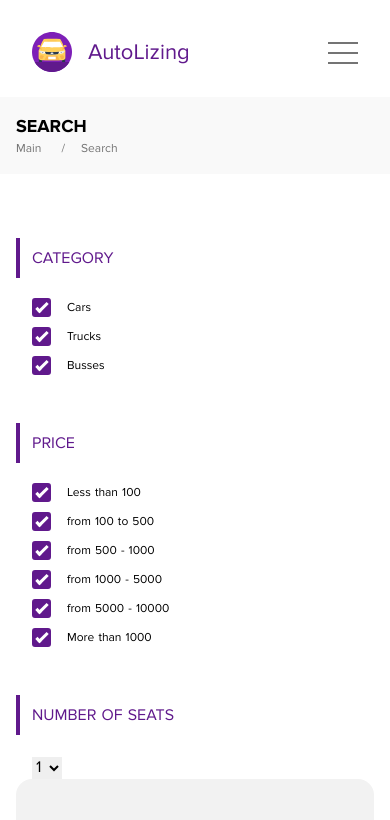
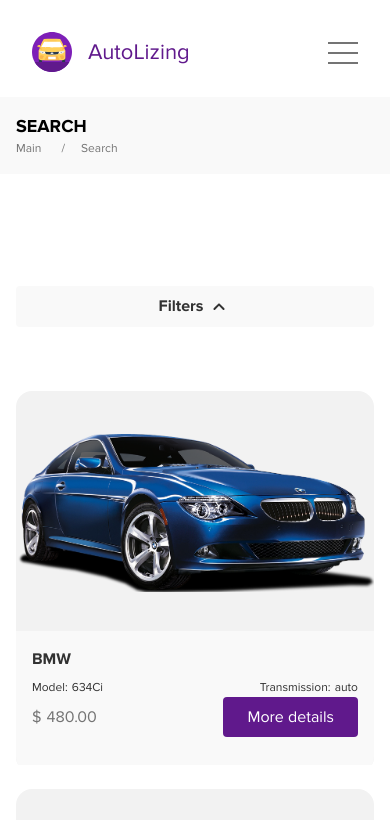
Before and after one commit to jacquesme/Leasing-FrontEnd, a Nuxt app: page /search in a window 390 px wide. Shown: the top 820 px of the page. Built offline with nearby package versions, Linux system fonts and the light colour scheme; what @tailwindcss/custom-forms would draw is missing.

Commit message:
changes to seller page

```diff
--- /dev/null
+++ b/assets/css/buttonFilter.css
@@ -0,0 +1,19 @@
+.btn {
+  @apply text-m px-6 py-2 rounded cursor-pointer duration-300 transition-colors;
+}
+
+.btn-filter {
+  @apply text-black font-bold bg-grey-100 whitespace-no-wrap;
+}
+
+.btn-filter:hover {
+  @apply bg-grey-400;
+}
+
+.side-btn-filter {
+  @apply text-xs px-4 py-2 rounded cursor-pointer duration-300 transition-colors text-black font-bold border;
+}
+
+.side-btn-filter:hover {
+  @apply text-white bg-grey-400;
+}
--- /dev/null
+++ b/assets/data/drop-down.json
@@ -0,0 +1,14 @@
+[
+  {
+    "name": "NUMBER OF SEATS",
+    "opt":["2", "4", "5", "7"]
+  },
+  {
+    "name": "TRANSMISSION",
+    "opt": ["Manual", "Automatic"]
+  },
+  {
+    "name": "ENGINE TYPE",
+    "opt": ["Electric", "Diesel", "Petrol"]
+  }
+]
--- a/components/Category.vue
+++ b/components/CarModel.vue
@@ -3,25 +3,68 @@
     <div class="flex items-center">
       <div class="bg-accent-purple w-1 h-10 inline-block"></div>
       <div class="ml-3 w-48 h-10 flex items-center">
-        <h3 class="text-m text-accent-purple font-medium">CATEGORY</h3>
+        <h3 class="text-m text-accent-purple font-medium">MAKE / MODEL</h3>
       </div>
     </div>
     <div class="ml-4 mt-5">
-      <div class="flex sm:flex-col">
+      <div class="mb-6">
+        <input
+          type="text"
+          placeholder="Model"
+          class="border w-full p-2 rounded border-accent-purple"
+        />
+      </div>
+      <div class="">
         <label class="container inline-flex"
-          >Cars
+          >Audi
           <input type="checkbox" checked="checked" />
           <span class="checkmark"></span>
         </label>
 
         <label class="container inline-flex"
-          >Trucks
+          >Bmw
           <input type="checkbox" checked="checked" />
           <span class="checkmark"></span>
         </label>
 
         <label class="container inline-flex"
-          >Busses
+          >Ford
+          <input type="checkbox" checked="checked" />
+          <span class="checkmark"></span>
+        </label>
+
+        <label class="container inline-flex"
+          >Honda
+          <input type="checkbox" checked="checked" />
+          <span class="checkmark"></span>
+        </label>
+
+        <label class="container inline-flex"
+          >Kia
+          <input type="checkbox" checked="checked" />
+          <span class="checkmark"></span>
+        </label>
+
+        <label class="container inline-flex"
+          >Mercedes-Benz
+          <input type="checkbox" checked="checked" />
+          <span class="checkmark"></span>
+        </label>
+
+        <label class="container inline-flex"
+          >Ford
+          <input type="checkbox" checked="checked" />
+          <span class="checkmark"></span>
+        </label>
+
+        <label class="container inline-flex"
+          >Porsche
+          <input type="checkbox" checked="checked" />
+          <span class="checkmark"></span>
+        </label>
+
+        <label class="container inline-flex"
+          >Toyota
           <input type="checkbox" checked="checked" />
           <span class="checkmark"></span>
         </label>
@@ -32,7 +75,7 @@
 
 <script>
 export default {
-  name: "Category",
+  name: "CarModel",
 };
 </script>
 
@@ -88,8 +131,8 @@
 
 /* Style the checkmark/indicator */
 .container .checkmark:after {
-  left: 4px;
-  top: -1px;
+  left: 3px;
+  top: -2px;
   width: 6px;
   height: 13px;
   border: solid white;
--- /dev/null
+++ b/components/DropDown.vue
@@ -0,0 +1,42 @@
+<template>
+  <div class="flex items-center mt-24">
+    <div class="bg-accent-purple w-1 h-10 inline-block"></div>
+    <div class="ml-3 w-48 h-10">
+      <h3 class="text-m text-accent-purple font-medium align-middle mt-3 mb-6">
+        {{ dropdown.name }}
+      </h3>
+      <form action="dropdown" class="w-full bg-grey-100 p-3 rounded">
+        <select name="" class="w-full bg-grey-100">
+          <option v-for="i in dropdown.opt" :key="i">
+            {{ i }}
+          </option>
+        </select>
+      </form>
+    </div>
+  </div>
+</template>
+
+<script>
+export default {
+  name: "SeatNumber",
+  props: ["dropdown"],
+};
+</script>
+
+<style lang="scss" scoped>
+form {
+  select {
+    border: none;
+    outline: none;
+    option {
+      background: #f9f9f9;
+    }
+    :hover {
+      background: #3b8070;
+    }
+    :after selected {
+      background: black;
+    }
+  }
+}
+</style>
--- a/components/Price.vue
+++ b/components/Price.vue
@@ -106,8 +106,8 @@
 
 /* Style the checkmark/indicator */
 .container .checkmark:after {
-  left: 4px;
-  top: -1px;
+  left: 3px;
+  top: -2px;
   width: 6px;
   height: 13px;
   border: solid white;
--- a/components/SeatNumber.vue
+++ /dev/null
@@ -1,32 +0,0 @@
-<template>
-  <div>
-    <div class="flex items-center">
-      <div class="bg-accent-purple w-1 h-10 inline-block"></div>
-      <div class="ml-3 w-48 h-10 flex items-center">
-        <h3 class="text-m text-accent-purple font-medium">NUMBER OF SEATS</h3>
-      </div>
-    </div>
-    <div class="ml-4 mt-5">
-      <form action="dropdown">
-        <select name="" id="">
-          <option value="one">1</option>
-          <option value="two">2</option>
-          <option value="three">3</option>
-          <option value="four">4</option>
-          <option value="five">5</option>
-          <option value="six">6</option>
-          <option value="seven">7</option>
-          <option value="eight">8</option>
-        </select>
-      </form>
-    </div>
-  </div>
-</template>
-
-<script>
-export default {
-  name: "SeatNumber",
-};
-</script>
-
-<style scoped></style>
--- a/layouts/footer.vue
+++ b/layouts/footer.vue
@@ -23,7 +23,7 @@
         </p>
       </div>
 
-      <div class="w-full px-10 md:w-1/2">
+      <div class="w-full px-4 md:w-1/2">
         <div class="py-8 flex items-center">
           <div class="bg-accent-purple w-1 h-8"></div>
           <h1 class="text-accent-purple font-bold ml-4">
--- a/nuxt.config.js
+++ b/nuxt.config.js
@@ -33,6 +33,7 @@
     "@/assets/css/input.css",
     "@/assets/css/checkbox.css",
     "@/assets/css/button.css",
+    "@/assets/css/buttonFilter.css",
     "@/assets/css/goodsCard.css",
     "@/assets/css/fonts.css",
     "@/assets/css/tailwind.css",
--- a/pages/search.vue
+++ b/pages/search.vue
@@ -3,10 +3,39 @@
     <mySearch />
 
     <div class="flex flex-wrap md:flex-no-wrap mx-4 md:mx-10 mt-16 m-auto">
-      <div class="md:w-1/6 mr-8">
+      <div class="md:w-1/6 mr-8 hidden md:block">
         <searchCategory />
         <myPrice class="mt-12" />
-        <mySeats class="mt-12" />
+        <myDropDown
+          v-for="(dropdown, key) in dropdowns"
+          :key="key"
+          :dropdown="dropdown"
+        />
+        <CarModal class="mt-24" />
+      </div>
+      <button
+        class="btn btn-filter focus:outline-none w-full mt-12 mb-16 md:hidden"
+        @click="toggleData()"
+      >
+        Filters
+        <ArrowIcon class="inline-block up" v-bind:class="{ down: isToggled }" />
+      </button>
+      <div class="filter-option" v-bind:class="{ hidden: !isToggled }">
+        <div class="md:w-1/6 mr-8">
+          <searchCategory />
+          <myPrice class="mt-12" />
+          <myDropDown
+            v-for="(dropdown, key) in dropdowns"
+            :key="key"
+            :dropdown="dropdown"
+          />
+          <CarModal class="mt-24" />
+        </div>
+        <button
+          class="btn btn-purple w-full focus:outline-none mt-12 mb-16 md:hidden"
+        >
+          Apply filters
+        </button>
       </div>
       <div class="flex flex-row flex-wrap">
         <ProductCard
@@ -15,10 +44,12 @@
           :key="key"
           :mainitem="mainitem"
         />
+        <div class="w-full">
+          <div class="flex justify-center mx-10 mt-10 mb-16">
+            <Pagination />
+          </div>
+        </div>
       </div>
-    </div>
-    <div class="flex justify-center mx-10 mt-10 mb-16">
-      <Pagination />
     </div>
   </div>
 </template>
@@ -28,9 +59,12 @@
 import searchCategory from "~/components/SearchCategory";
 import ProductCard from "~/components/GoodsCard";
 import mainItems from "~/assets/data/main-items.json";
+import dropDowns from "~/assets/data/drop-down.json";
 import myPrice from "~/components/Price";
-import mySeats from "~/components/SeatNumber";
+import myDropDown from "~/components/Dropdown";
+import CarModal from "~/components/CarModel";
 import Pagination from "~/components/Pagination";
+import ArrowIcon from "@/assets/svg/arrow.svg?inline";
 
 export default {
   components: {
@@ -39,15 +73,33 @@
     ProductCard,
     myPrice,
     Pagination,
-    mySeats,
+    myDropDown,
+    CarModal,
+    ArrowIcon,
   },
   name: "search",
+
   data() {
     return {
       mainitems: mainItems,
+      dropdowns: dropDowns,
+      isToggled: false,
     };
+  },
+  methods: {
+    toggleData: function (event) {
+      this.isToggled = !this.isToggled;
+    },
   },
 };
 </script>
 
-<style scoped></style>
+<style scoped>
+.up {
+  transform: rotate(0deg);
+}
+
+.down {
+  transform: rotate(180deg);
+}
+</style>
--- a/pages/seller.vue
+++ b/pages/seller.vue
@@ -12,10 +12,12 @@
           :key="key"
           :mainitem="mainitem"
         />
+        <div class="w-full">
+          <div class="flex justify-center mx-10 mt-10 mb-16">
+            <Pagination />
+          </div>
+        </div>
       </div>
-    </div>
-    <div class="flex justify-center mx-10 mt-10 mb-16">
-      <Pagination />
     </div>
   </div>
 </template>
```
Also changed, not shown: assets/svg/arrow.svg (added).
